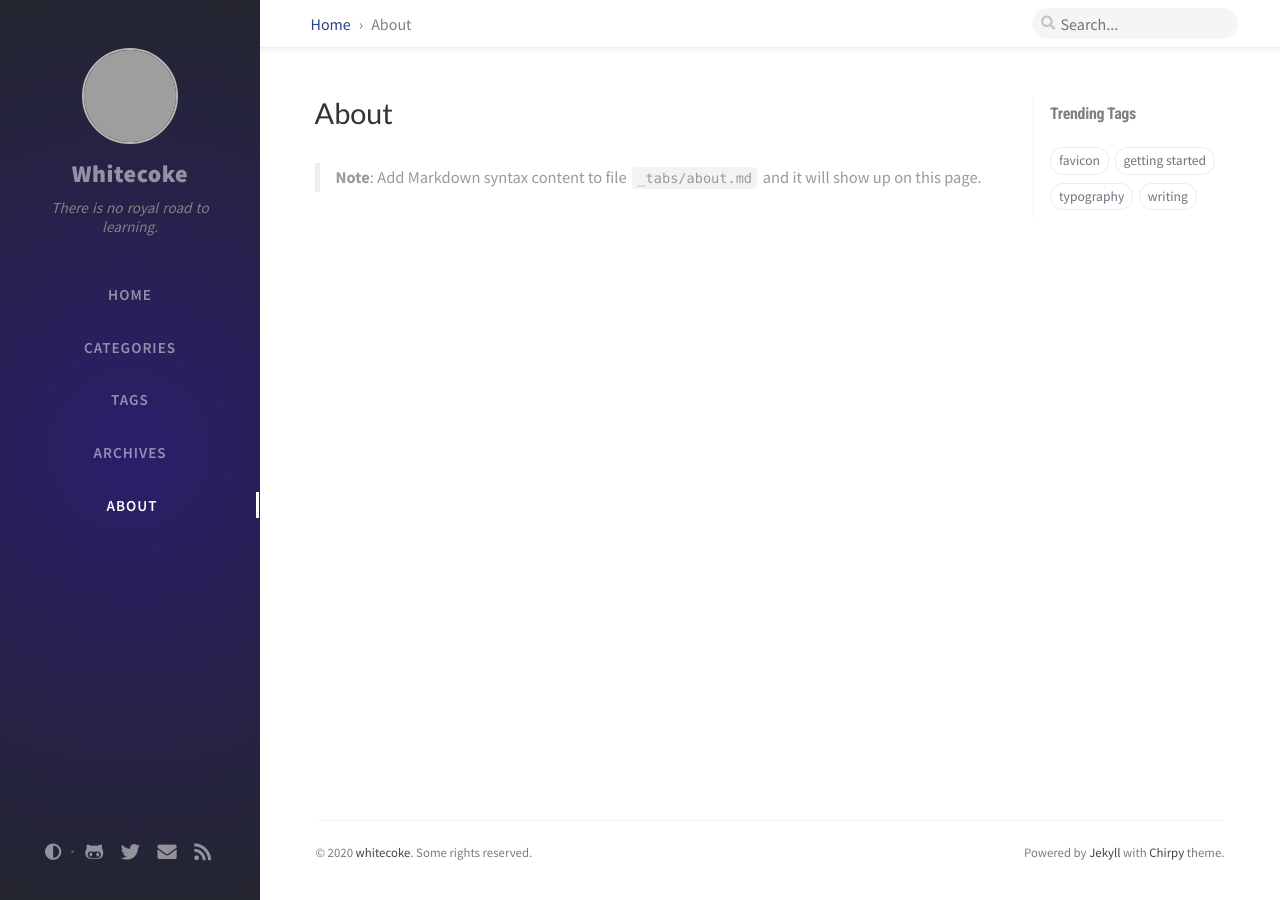
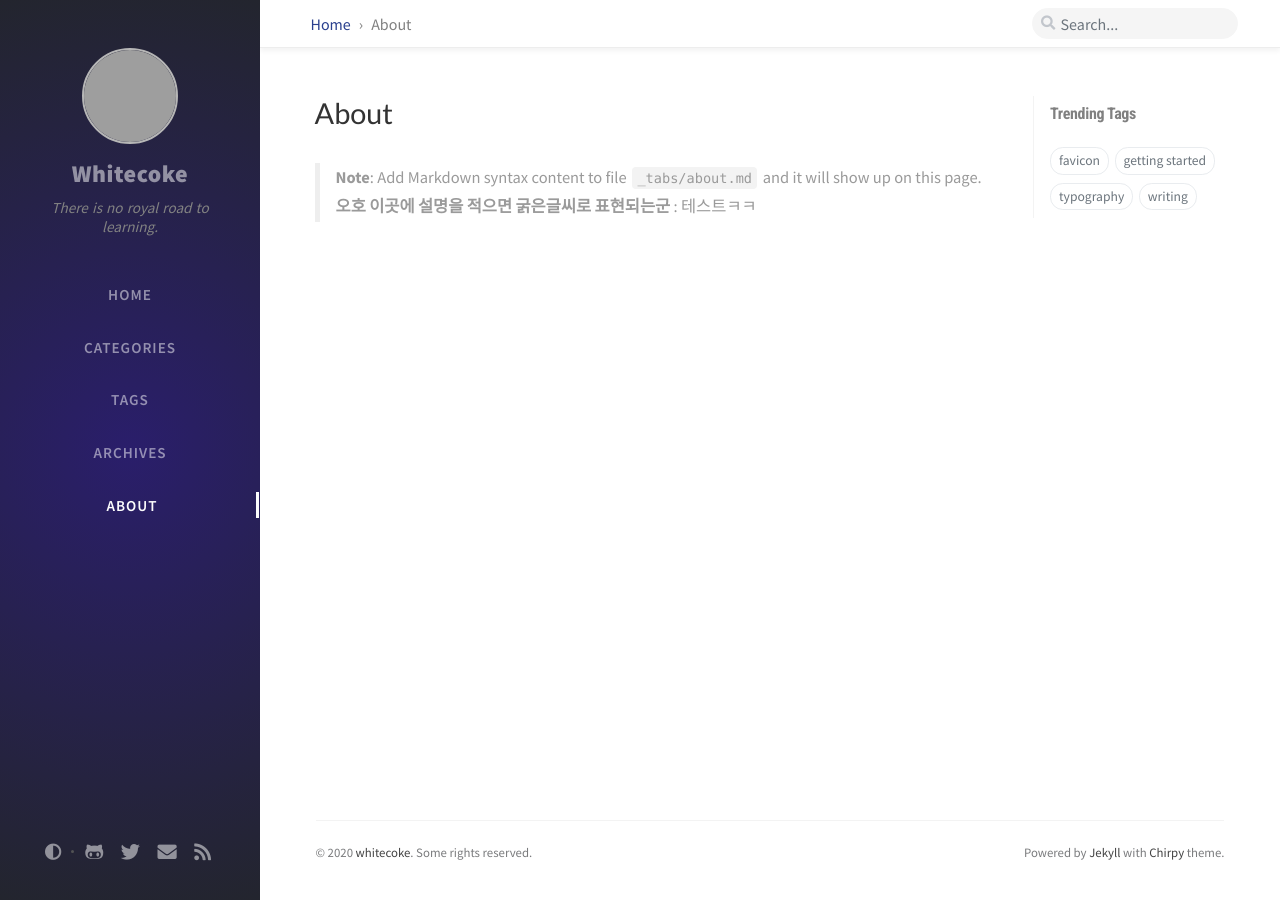
Before and after one commit to whitecoke/whitecoke.github.io, a Jekyll site: the page built from _tabs/about.md, in a window 1280 px wide. Built offline with Jekyll 4.4.1, drawn with Linux system fonts in a browser that asks for light colours; nearby versions of some CDN libraries; comment, search, counter and statistics services are not loaded; grey boxes are pictures that could not be loaded.

Commit message:
Update about.md

```diff
--- a/_tabs/about.md
+++ b/_tabs/about.md
@@ -12,3 +12,4 @@ order: 4
 
 
 > **Note**: Add Markdown syntax content to file `_tabs/about.md` and it will show up on this page.
+> **오호 이곳에 설명을 적으면 굵은글씨로 표현되는군** : 테스트ㅋㅋ
```
